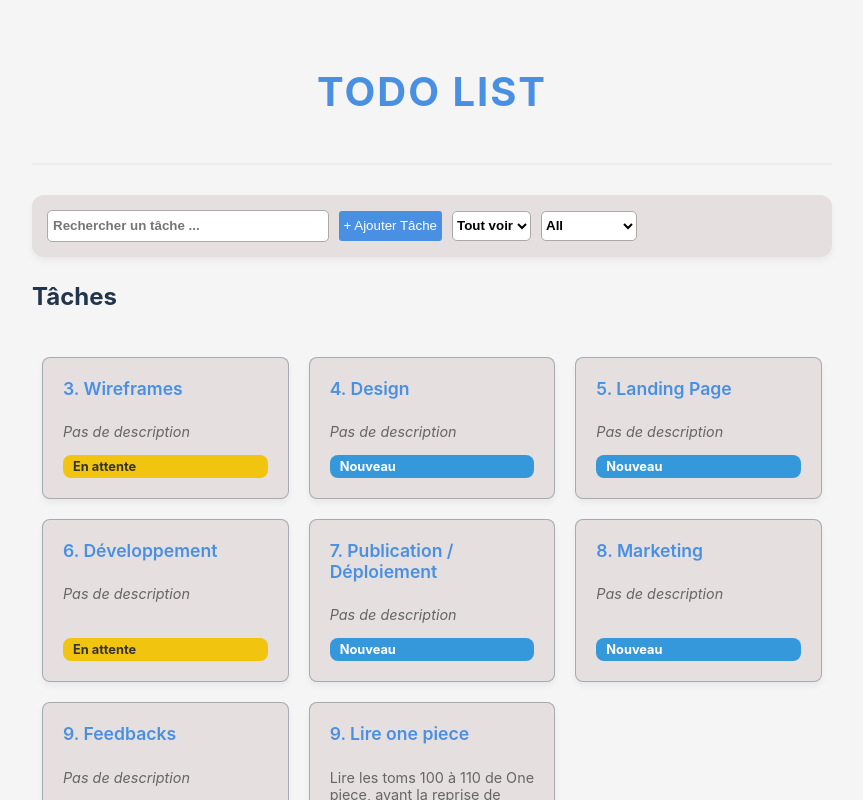
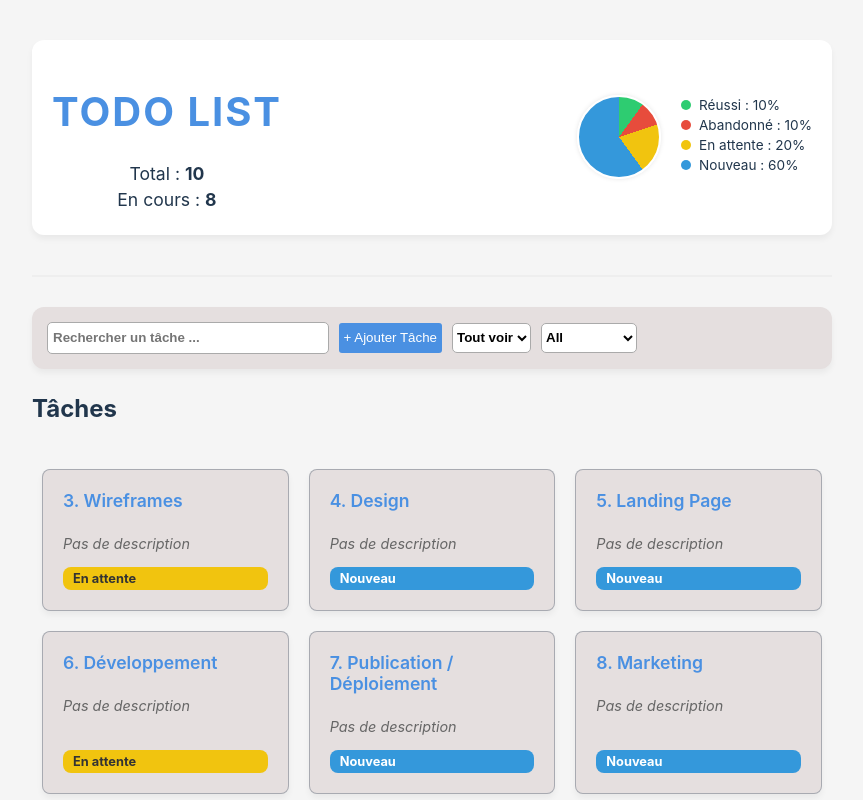
Before and after one commit to AHAMED-Nasser/ToDo_React, a React (Create React App) app in the folder app/: page / in a window 1280 px wide. Shown: the top 800 px of the page, without its empty margins (208-1071 px from the left). Built offline with nearby package versions, Linux system fonts and the light colour scheme.

Commit message:
Header (#7)
Co-authored-by: nularyNasser <137123083+nularyNasser@users.noreply.github.com>

```diff
--- a/app/src/App.js
+++ b/app/src/App.js
@@ -7,6 +7,7 @@ import {UtilityBar} from "./components/UtilityBar/UtilityBar";
 import {FolderList} from "./components/FolderList/FolderList";
 import {Modal} from "./components/Modal/Modal";
 import {FolderForm} from "./components/FolderForm/FolderForm";
+import {Header} from "./components/Header/Header";
 
 function App() {
     const [data, setData] = useState(null);
@@ -78,7 +79,7 @@ function App() {
     return (
         <div className="App">
             <header className="App-header">
-                <h1 className={'home-title'}>TODO List</h1>
+                {data && <Header tasks={data.taches} />}
             </header>
             <main>
                 <UtilityBar
--- /dev/null
+++ b/app/src/components/Header/Header.css
@@ -0,0 +1,53 @@
+.app-header {
+    display: flex;
+    justify-content: space-between;
+    align-items: center;
+    padding: 20px;
+    background: white;
+    border-radius: 12px;
+    margin-bottom: 20px;
+    box-shadow: 0 4px 6px rgba(0,0,0,0.05);
+}
+
+.counters p {
+    margin: 5px 0;
+    font-size: 1.1rem;
+}
+
+.stats-container {
+    display: flex;
+    align-items: center;
+    gap: 20px;
+}
+
+.pie-chart {
+    width: 80px;
+    height: 80px;
+    border-radius: 50%;
+    border: 2px solid white;
+    box-shadow: 0 0 5px rgba(0,0,0,0.1);
+}
+
+.legend {
+    list-style: none;
+    padding: 0;
+    font-size: 0.85rem;
+}
+
+.legend li {
+    display: flex;
+    align-items: center;
+    gap: 8px;
+    margin-bottom: 4px;
+}
+
+.dot {
+    width: 10px;
+    height: 10px;
+    border-radius: 50%;
+}
+/* Couleurs correspondantes aux badges */
+.status-nouveau { background: #3498db; }
+.status-en-attente { background: #f1c40f; }
+.status-réussi { background: #2ecc71; }
+.status-abandonné { background: #e74c3c; }
--- /dev/null
+++ b/app/src/components/Header/Header.js
@@ -0,0 +1,64 @@
+import React from 'react';
+import './Header.css';
+
+export function Header({ tasks }) {
+    // 1. Calcul des statistiques de base
+    const totalTasks = tasks.length;
+    // Les tâches "non finies" sont celles dont l'état n'est ni "Réussi" ni "Abandonné"
+    const unfinishedTasks = tasks.filter(t => !["Réussi", "Abandonné"].includes(t.etat)).length;
+
+    // 2. Calcul pour le camembert (Répartition par état)
+    const statsByEtat = tasks.reduce((acc, task) => {
+        acc[task.etat] = (acc[task.etat] || 0) + 1;
+        return acc;
+    }, {});
+
+    // Génération du style pour le camembert via conic-gradient
+    const generatePieStyle = () => {
+        if (totalTasks === 0) return { background: '#eee' };
+
+        let cumulativePercent = 0;
+        const colors = {
+            "Nouveau": "#3498db",
+            "En attente": "#f1c40f",
+            "Réussi": "#2ecc71",
+            "Abandonné": "#e74c3c"
+        };
+
+        const gradientParts = Object.keys(statsByEtat).map(etat => {
+            const percent = (statsByEtat[etat] / totalTasks) * 100;
+            const start = cumulativePercent;
+            cumulativePercent += percent;
+            return `${colors[etat] || '#ccc'} ${start}% ${cumulativePercent}%`;
+        });
+
+        return {
+            background: `conic-gradient(${gradientParts.join(', ')})`
+        };
+    };
+
+    return (
+        <header className="app-header">
+            <div className="header-info">
+                <h1 className="home-title">TODO List</h1>
+                <div className="counters">
+                    <p>Total : <strong>{totalTasks}</strong></p>
+                    <p>En cours : <strong>{unfinishedTasks}</strong></p>
+                </div>
+            </div>
+
+            {/* Option Camembert : Répartition par Etat */}
+            <div className="stats-container">
+                <div className="pie-chart" style={generatePieStyle()}></div>
+                <ul className="legend">
+                    {Object.keys(statsByEtat).map(etat => (
+                        <li key={etat}>
+                            <span className={`dot status-${etat.toLowerCase().replace(/\s/g, '-')}`}></span>
+                            {etat} : {Math.round((statsByEtat[etat] / totalTasks) * 100)}%
+                        </li>
+                    ))}
+                </ul>
+            </div>
+        </header>
+    );
+}
```
